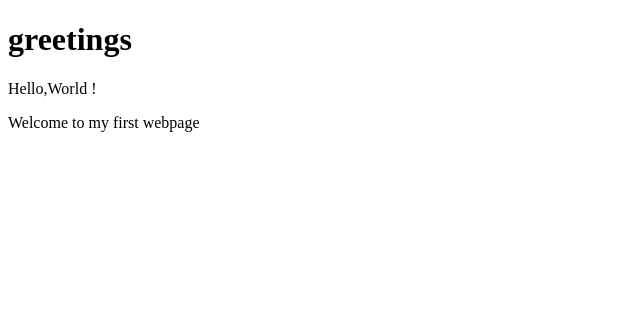
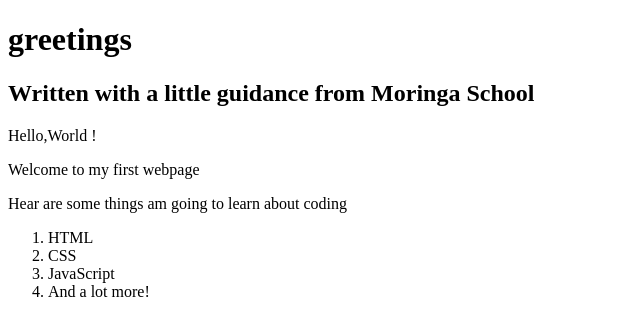
Before and after one commit to ambiyo-marion/first-website-project, a plain HTML site: page my-first-webpage.html in a window 1280 px wide. Shown: the whole page, without its empty margins (0-640 px from the left). Drawn offline with Linux system fonts and the light colour scheme.

Commit message:
add list elements

```diff
--- a/my-first-webpage.html
+++ b/my-first-webpage.html
@@ -3,10 +3,17 @@
   <head>
      <title>My first webpage!</title>
      <h1>greetings</h1>
+     <h2>Written with a little guidance from Moringa School</h2>
   </head>
   <body>
       <p>Hello,World !</p>
       <p>Welcome  to my first webpage</p>
-
+      <p>Hear are some things am going to learn about coding</p>
+      <ol>
+          <li>HTML</li>
+          <li>CSS</li>
+          <li>JavaScript</li>
+          <li>And a lot more!</li>
+      </ol>
   </body>
 </html>
```
